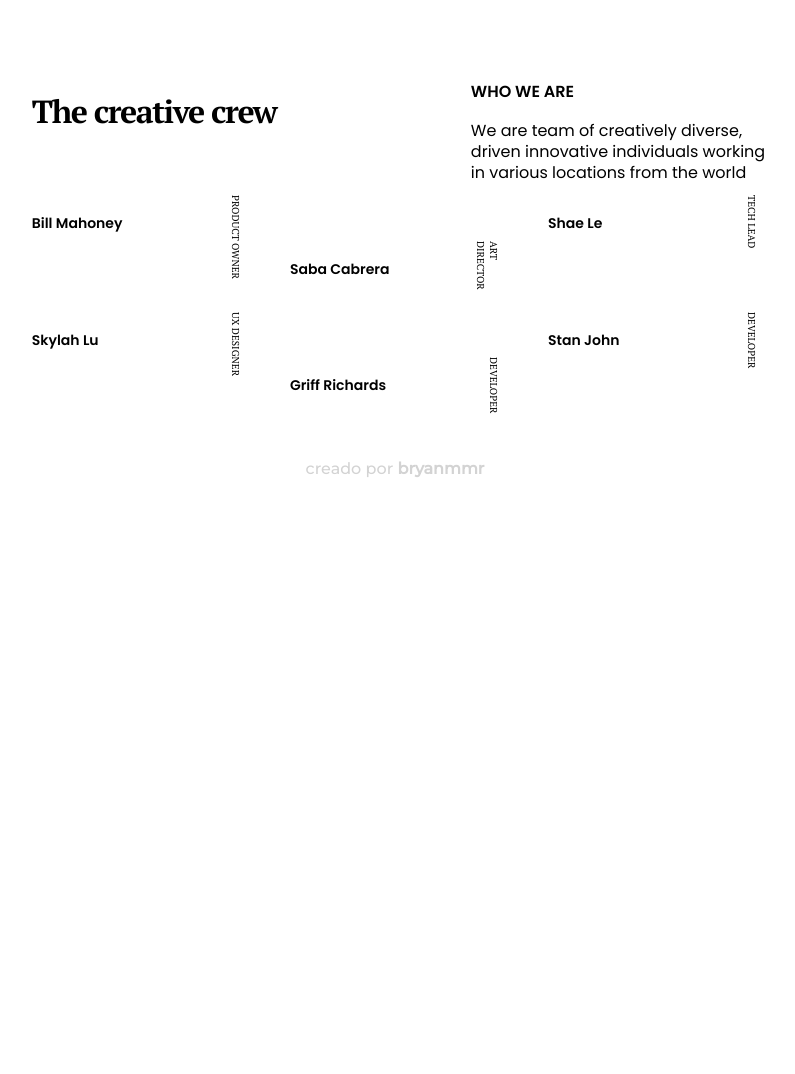
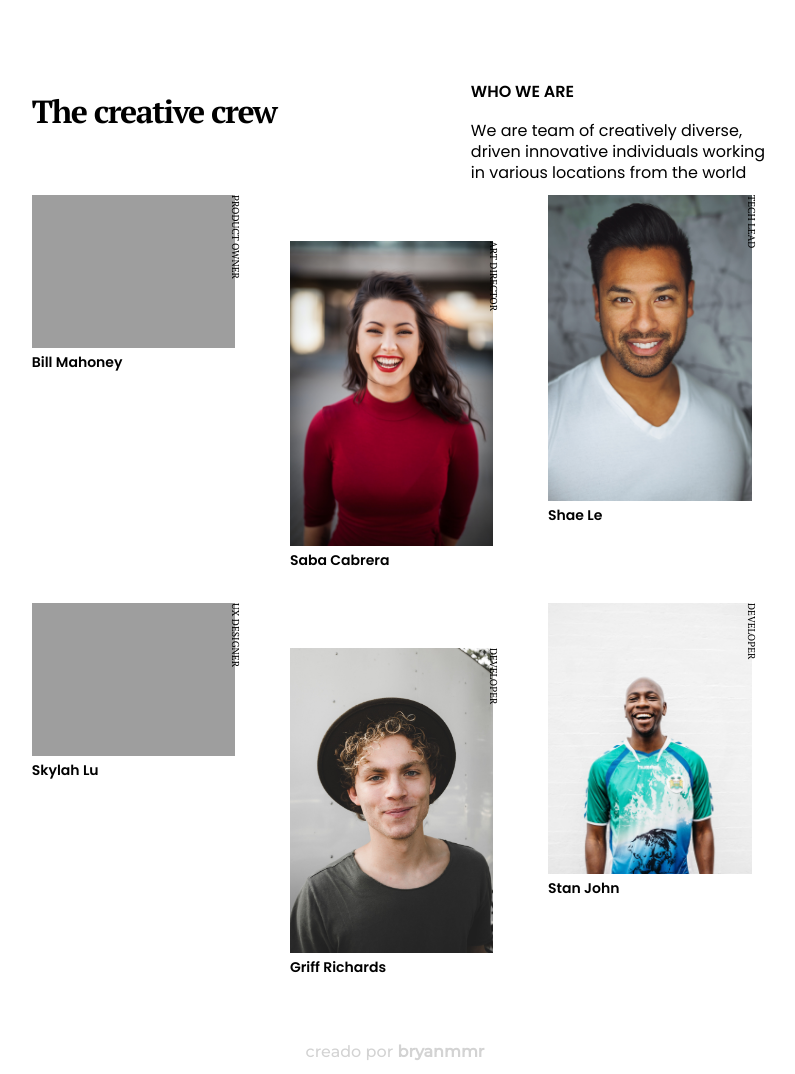
Before and after one commit to bryanmmr/myTeamPage, a plain HTML site: page index.html in a window 1280 px wide. Shown: the whole page, without its empty margins (245-1040 px from the left). Before the commit the page ends 800 px from the top, so only its background shows below. Drawn offline with Linux system fonts and the light colour scheme; the site is published under a folder, as on GitHub Pages, so addresses that start at the root find nothing.

Commit message:
name changes

```diff
--- a/index.html
+++ b/index.html
@@ -18,42 +18,42 @@
             <div class="crew__member">
                 <div class="crew__member--role">PRODUCT OWNER</div>
                 <div class="crew__member--thumbnail">
-                    <img src="/img/person1.jpg" alt="" class='crew__member--img'>
+                    <img src="./img/person1.jpg" alt="" class='crew__member--img'>
                 </div>
                 <div class="crew__member--name">Bill Mahoney</div>
             </div>
             <div class="crew__member">
                 <div class="crew__member--role">ART DIRECTOR</div>
                 <div class="crew__member--thumbnail">
-                    <img src="/img/person2.jpg" alt="" class='crew__member--img'>
+                    <img src="./img/person2.jpg" alt="" class='crew__member--img'>
                 </div>
                 <div class="crew__member--name">Saba Cabrera</div>
             </div>
             <div class="crew__member">
                 <div class="crew__member--role">TECH LEAD</div>
                 <div class="crew__member--thumbnail">
-                    <img src="/img/person3.jpg" alt="" class='crew__member--img'>
+                    <img src="./img/person3.jpg" alt="" class='crew__member--img'>
                 </div>
                 <div class="crew__member--name">Shae Le</div>
             </div>
             <div class="crew__member">
                 <div class="crew__member--role">UX DESIGNER</div>
                 <div class="crew__member--thumbnail">
-                    <img src="/img/person4.jpg" alt="" class='crew__member--img'>
+                    <img src="./img/person4.jpg" alt="" class='crew__member--img'>
                 </div>
                 <div class="crew__member--name">Skylah Lu</div>
             </div>
             <div class="crew__member">
                 <div class="crew__member--role">DEVELOPER</div>
                 <div class="crew__member--thumbnail">
-                    <img src="/img/person5.jpg" alt="" class='crew__member--img'>
+                    <img src="./img/person5.jpg" alt="" class='crew__member--img'>
                 </div>
                 <div class="crew__member--name">Griff Richards</div>
             </div>
             <div class="crew__member">
                 <div class="crew__member--role">DEVELOPER</div>
                 <div class="crew__member--thumbnail">
-                    <img src="/img/person6.jpg" alt="" class='crew__member--img'>
+                    <img src="./img/person6.jpg" alt="" class='crew__member--img'>
                 </div>
                 <div class="crew__member--name">Stan John</div>
             </div>
```
